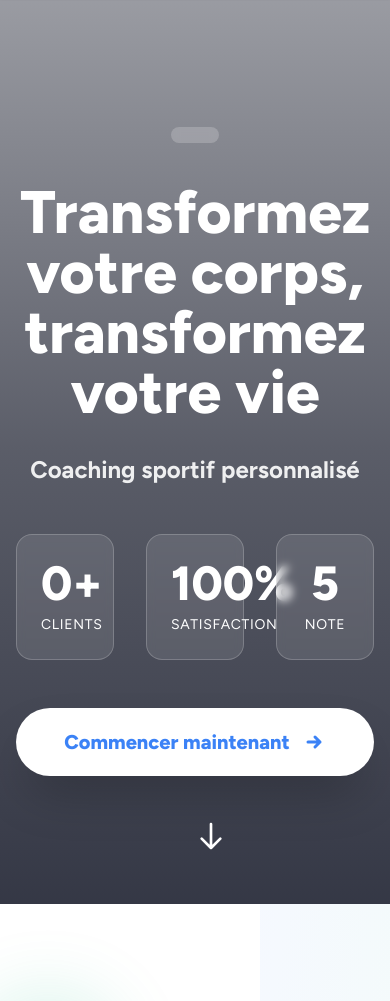
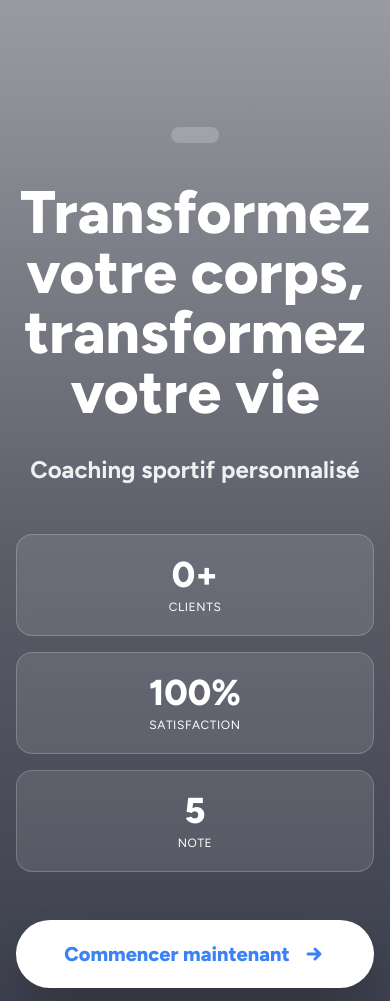
Before and after one commit to m4entreprise/FEA-COACH, a Laravel app: template resources/views/coach-site/layouts/bold.blade.php in a window 390 px wide. Shown: the part 65-1066 px from the top of the page. Run offline with Laravel 12, Linux system fonts and the light colour scheme; the template is opened without the code that fills it, so the values that code supplies are empty; style sheets or scripts are compiled from the project's sources; parts of the project's set-up code (start-up, migrations or seed data) failed here and were passed over.

Commit message:
Improve mobile responsiveness of stats cards in bold layout hero section
Changes stats grid from 3 columns to single column on mobile with sm:grid-cols-3 breakpoint. Reduces padding from p-6 to p-5 on mobile with sm:p-6 for larger screens. Adjusts font sizes to be smaller on mobile (text-4xl to sm:text-5xl for numbers, text-xs to sm:text-sm for labels) and reduces margins. Centers text on mobile with text-center and left-aligns on larger screens with sm:text-left. Reduces gap from gap-8 to gap-

```diff
--- a/resources/views/coach-site/layouts/bold.blade.php
+++ b/resources/views/coach-site/layouts/bold.blade.php
@@ -39,18 +39,18 @@
             {{ $coach->hero_subtitle ?? 'Coaching sportif personnalisé' }}
         </p>
 
-        <div class="grid grid-cols-3 gap-8 max-w-3xl mx-auto mb-12">
-            <div class="bg-white/10 backdrop-blur-sm rounded-2xl p-6 border border-white/20">
-                <div class="text-5xl font-black mb-2">{{ isset($transformations) ? $transformations->count() : 0 }}+</div>
-                <div class="text-sm uppercase tracking-wider">Clients</div>
+        <div class="grid grid-cols-1 sm:grid-cols-3 gap-4 sm:gap-8 max-w-3xl mx-auto mb-12">
+            <div class="bg-white/10 backdrop-blur-sm rounded-2xl p-5 sm:p-6 border border-white/20 text-center sm:text-left">
+                <div class="text-4xl sm:text-5xl font-black mb-1 sm:mb-2">{{ isset($transformations) ? $transformations->count() : 0 }}+</div>
+                <div class="text-xs sm:text-sm uppercase tracking-wider">Clients</div>
             </div>
-            <div class="bg-white/10 backdrop-blur-sm rounded-2xl p-6 border border-white/20">
-                <div class="text-5xl font-black mb-2">{{ $coach->satisfaction_rate ?? 100 }}%</div>
-                <div class="text-sm uppercase tracking-wider">Satisfaction</div>
+            <div class="bg-white/10 backdrop-blur-sm rounded-2xl p-5 sm:p-6 border border-white/20 text-center sm:text-left">
+                <div class="text-4xl sm:text-5xl font-black mb-1 sm:mb-2">{{ $coach->satisfaction_rate ?? 100 }}%</div>
+                <div class="text-xs sm:text-sm uppercase tracking-wider">Satisfaction</div>
             </div>
-            <div class="bg-white/10 backdrop-blur-sm rounded-2xl p-6 border border-white/20">
-                <div class="text-5xl font-black mb-2">{{ $coach->average_rating ?? 5.0 }}</div>
-                <div class="text-sm uppercase tracking-wider">Note</div>
+            <div class="bg-white/10 backdrop-blur-sm rounded-2xl p-5 sm:p-6 border border-white/20 text-center sm:text-left">
+                <div class="text-4xl sm:text-5xl font-black mb-1 sm:mb-2">{{ $coach->average_rating ?? 5.0 }}</div>
+                <div class="text-xs sm:text-sm uppercase tracking-wider">Note</div>
             </div>
         </div>
 
```
